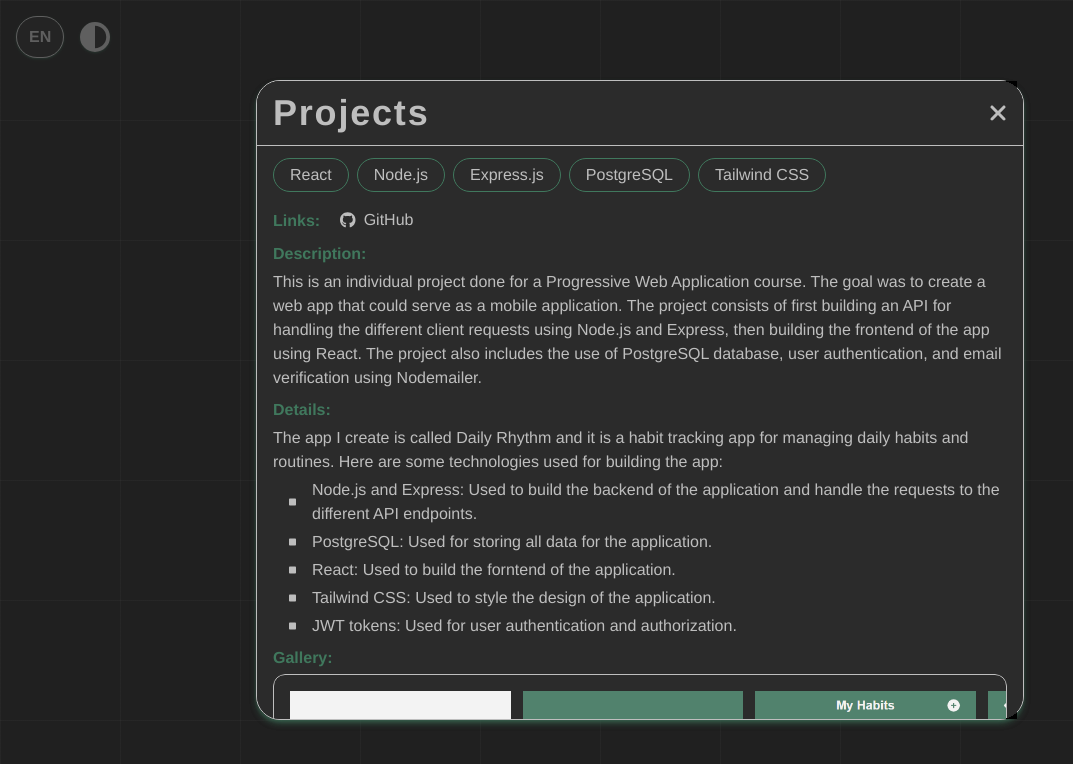
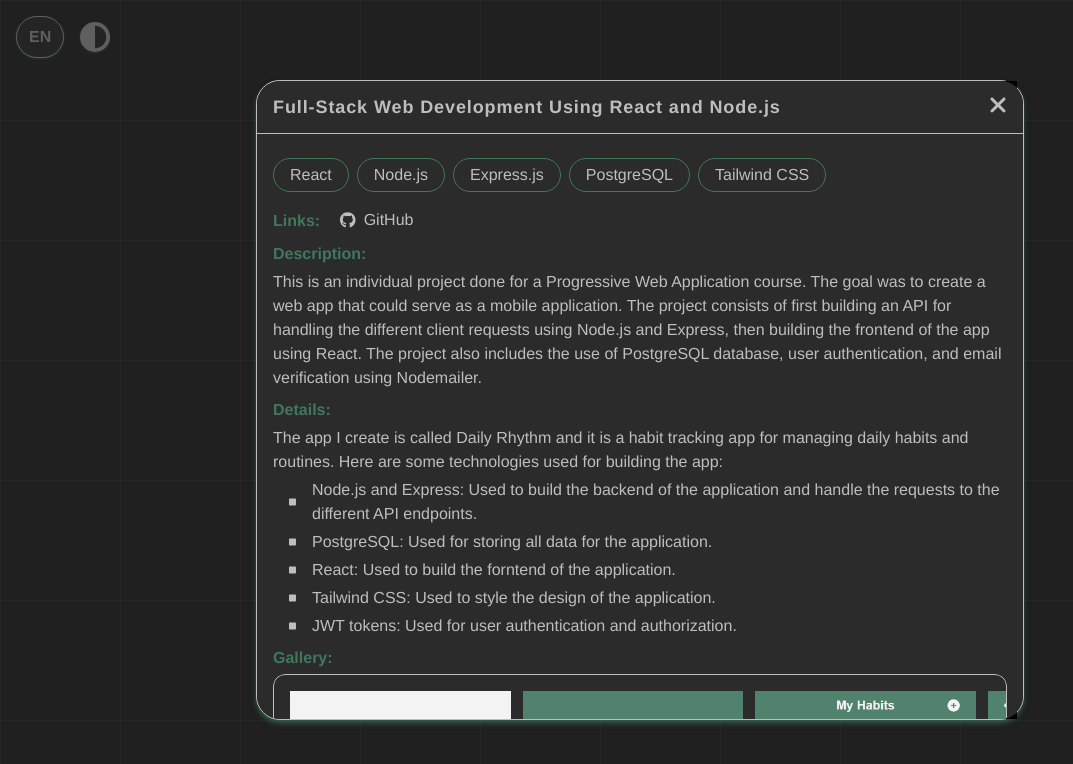
Before and after one commit to cyue49/MyWebsite, a React (Create React App) app: page /projects in a window 1280 px wide. Both pictures are taken after a click on the icon 601 px from the left and 199 px from the top of the page. Shown: the top 764 px of the page, without its empty margins (0-1073 px from the left). Built offline with nearby package versions, Linux system fonts and the light colour scheme.

Commit message:
fixed some display problems

```diff
--- a/src/components/projects/TitleCard.js
+++ b/src/components/projects/TitleCard.js
@@ -33,8 +33,8 @@
 
             <div>{(language === 'en') ? project.en.description : project.fr.description}</div>
 
-            <Dialog open={isOpen} onClose={() => setIsOpen(false)} className="relative z-30">
-                <div className="fixed inset-0 w-screen center-of-div bg-bgColor/60 p-4 overflow-hidden">
+            <Dialog open={isOpen} onClose={() => setIsOpen(false)} className="relative z-40">
+                <div className="fixed inset-0 w-screen center-of-div bg-bgColor/60 overflow-hidden">
                     <DialogPanel className="w-[95vw] lg:w-[90vw] xl:w-[60vw] h-[80vh] rounded-3xl border border-lightColor bg-darkColor overflow-auto no-scrollbar shadow-type-2 hover-animation">
                         <div className='sticky top-0 bg-darkColor flex flex-row items-start justify-between text-lightColor px-4 py-3 border-b border-b-lightColor z-50'>
                             <div className='font-bold text-lg text-lightColor tracking-wider'>{(language === 'en') ? project.en.title : project.fr.title}</div>
--- a/src/pages/About.js
+++ b/src/pages/About.js
@@ -19,8 +19,8 @@
 
     return (
         <div className='h-screen w-screen flex flex-row items-center justify-center content-center flex-wrap bg-grid'>
-            <div className="w-[95vw] lg:w-[90vw] xl:w-[60vw] h-[80vh] rounded-3xl border border-lightColor bg-darkColor overflow-auto no-scrollbar shadow-type-2 hover-animation">
-                <div className='sticky top-0 bg-darkColor flex flex-row items-center justify-between text-lightColor px-4 py-3 border-b border-b-lightColor z-50'>
+            <div className="w-[95vw] lg:w-[90vw] xl:w-[60vw] h-[80vh] rounded-3xl border border-lightColor bg-darkColor overflow-auto no-scrollbar shadow-type-2 hover-animation z-20">
+                <div className='sticky top-0 bg-darkColor flex flex-row items-center justify-between text-lightColor px-4 py-3 border-b border-b-lightColor z-30'>
                     <div className='font-bold text-xl md:text-4xl text-lightColor tracking-wider'>{(language === 'en') ? 'About' : 'Profil'}</div>
                     <FontAwesomeIcon icon={faXmark} onClick={handleNavigate} className='cursor-pointer text-2xl shadow-type-3 hover:scale-125 hover-animation' />
                 </div>
--- a/src/pages/Experience.js
+++ b/src/pages/Experience.js
@@ -17,8 +17,8 @@
 
     return (
         <div className='h-screen w-screen flex flex-row items-center justify-center content-center flex-wrap bg-grid'>
-            <div className="w-[95vw] lg:w-[90vw] xl:w-[60vw] h-[80vh] rounded-3xl border border-lightColor bg-darkColor overflow-auto no-scrollbar shadow-type-2 hover-animation">
-                <div className='sticky top-0 bg-darkColor flex flex-row items-center justify-between text-lightColor px-4 py-3 border-b border-b-lightColor z-50'>
+            <div className="w-[95vw] lg:w-[90vw] xl:w-[60vw] h-[80vh] rounded-3xl border border-lightColor bg-darkColor overflow-auto no-scrollbar shadow-type-2 hover-animation z-20">
+                <div className='sticky top-0 bg-darkColor flex flex-row items-center justify-between text-lightColor px-4 py-3 border-b border-b-lightColor z-30'>
                     <div className='font-bold text-xl md:text-4xl text-lightColor tracking-wider'>{(language === 'en') ? 'Experience' : 'Expérience'}</div>
                     <FontAwesomeIcon icon={faXmark} onClick={handleNavigate} className='cursor-pointer text-2xl shadow-type-3 hover:scale-125 hover-animation' />
                 </div>
--- a/src/pages/Projects.js
+++ b/src/pages/Projects.js
@@ -1,4 +1,4 @@
-import React, { useContext } from 'react'
+import React, { useContext, useState } from 'react'
 import { LanguageContext } from '../App'
 import { projects } from '../assets/data/projects'
 import TitleCard from '../components/projects/TitleCard'
@@ -8,6 +8,7 @@
 
 const Projects = () => {
     const language = useContext(LanguageContext);
+    const [isOpen, setIsOpen] = useState(false)
 
     const navigate = useNavigate()
 
@@ -17,8 +18,8 @@
 
     return (
         <div className='h-screen w-screen flex flex-row items-center justify-center content-center flex-wrap bg-grid'>
-            <div className="w-[95vw] lg:w-[90vw] xl:w-[60vw] h-[80vh] rounded-3xl border border-lightColor bg-darkColor overflow-auto no-scrollbar shadow-type-2 hover-animation">
-                <div className='sticky top-0 bg-darkColor flex flex-row items-center justify-between text-lightColor px-4 py-3 border-b border-b-lightColor z-50'>
+            <div className="w-[95vw] lg:w-[90vw] xl:w-[60vw] h-[80vh] rounded-3xl border border-lightColor bg-darkColor overflow-auto no-scrollbar shadow-type-2 hover-animation z-20">
+                <div className='sticky top-0 bg-darkColor flex flex-row items-center justify-between text-lightColor px-4 py-3 border-b border-b-lightColor z-30'>
                     <div className='font-bold text-xl md:text-4xl text-lightColor tracking-wider'>{(language === 'en') ? 'Projects' : 'Projets'}</div>
                     <FontAwesomeIcon icon={faXmark} onClick={handleNavigate} className='cursor-pointer text-2xl shadow-type-3 hover:scale-125 hover-animation' />
                 </div>
```
